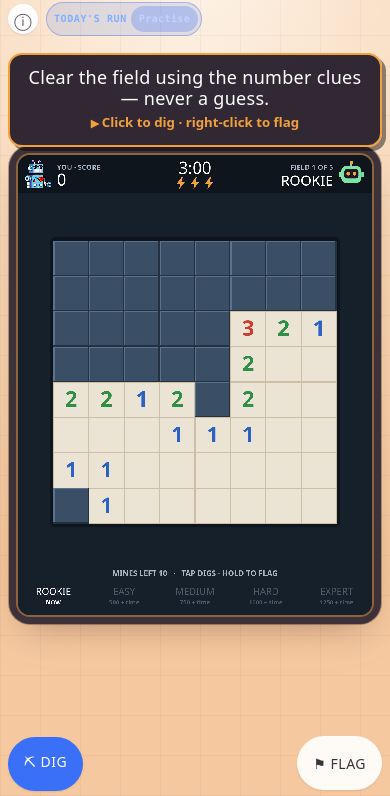
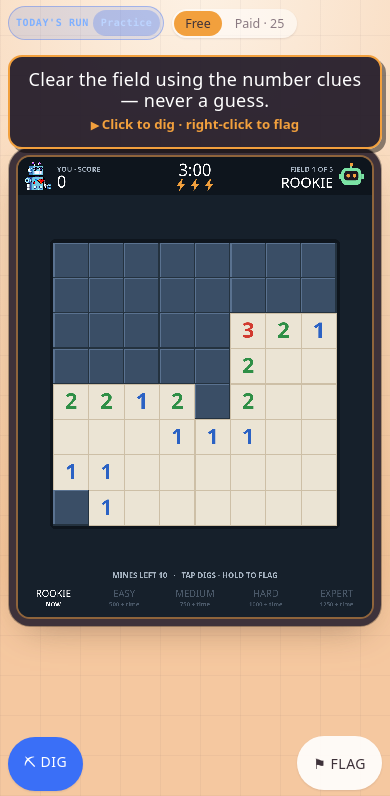
Before and after one commit to FinnBots/minebot, a plain HTML site: page index.html in a window 390 px wide. Shown: the part 48-844 px from the top of the page. Drawn offline with Linux system fonts and the light colour scheme; a web font is replaced by a local one.

Commit message:
One row for the day and play-mode toggles on phones; shorter goal words

```diff
--- a/index.html
+++ b/index.html
@@ -558,7 +558,7 @@ canvas{ touch-action:none; }
       '<span class="fb-seed-day">' +
         (rng && !FB.daily ? 'random' : FB.dayKey()) + '</span>' +
       (rng ? '<button class="fb-seed-btn" type="button">' +
-             (FB.daily ? 'Practise' : 'Back to today') + '</button>' : '');
+             (FB.daily ? 'Practice' : 'Back to today') + '</button>' : '');
     var btn = box.querySelector('.fb-seed-btn');
     if (btn) btn.addEventListener('click', function(){
       FB.practice(FB.daily);
@@ -599,7 +599,19 @@ canvas{ touch-action:none; }
        * so below 560px the chip drops the date and uses its short label. A
        * badge that costs a game its title is not worth the information. */
       '@media (max-width:560px){.fb-seed{font-size:10px;padding:3px 3px 3px 7px;gap:4px}' +
-      '.fb-seed-day{display:none}.fb-seed .l{display:none}.fb-seed .s{display:inline}}';
+      '.fb-seed-day{display:none}.fb-seed .l{display:none}.fb-seed .s{display:inline}}' +
+      /* ONE TOGGLE ROW (2026-11-21, design review of the starting six on a phone): the day chip and Free/Paid sat
+       * in TWO different places — Free/Paid beside the title on 26 games, a whole row of its own under the topbar
+       * on 10 (HOPBOT, Bot Jumper, BOTRUN…), with the chip on yet another row. Now one compact row below the title
+       * on every phone: on the 10, the chip and the game's own .modebar share a row (.fb-togglerow, below); on the
+       * 26, the modebar follows the chip onto the topbar's second line. Only our chip moves; the Free/Paid control,
+       * its markup and its listeners are the game's own and are never rewritten. */
+      '.fb-togglerow{display:flex;justify-content:center;align-items:center;gap:8px;flex-wrap:wrap;align-self:center;max-width:100%}' +
+      '.fb-togglerow>.modebar{align-self:center;width:auto;max-width:100%}' +
+      '.fb-togglerow>.modebar .modepill{flex:0 0 auto;font-size:12.5px;padding:4px 14px}' +
+      '@media (max-width:560px) and (orientation:portrait){' +
+      '.topbar:has(.modebar):has(.fb-seed)::after{content:"";flex-basis:100%;order:97;height:0}' +
+      '.topbar .fb-seed{order:98}.topbar .modebar{order:99}}';   /* chip first, as on the separate-row games */
     document.head.appendChild(css);
     box = document.createElement('span');
     box.className = 'fb-seed';
@@ -615,6 +627,15 @@ canvas{ touch-action:none; }
       /* no topbar (a non-chassis game): append to the main column, still in
        * flow, so it lands under the controls rather than on top of them */
       (document.querySelector('.wrap') || document.body).appendChild(box);
+    }
+    /* the separate-row generation (.wrap > .modebar): chip and Free/Paid share ONE row (see the CSS above) */
+    var mb = document.querySelector('.wrap > .modebar');
+    if (mb && mb.parentNode) {
+      var row = document.createElement('div');
+      row.className = 'fb-togglerow';
+      mb.parentNode.insertBefore(row, mb);
+      row.appendChild(box);
+      row.appendChild(mb);
     }
     paint();
   }
```
Also changed, not shown: 1 other file.
